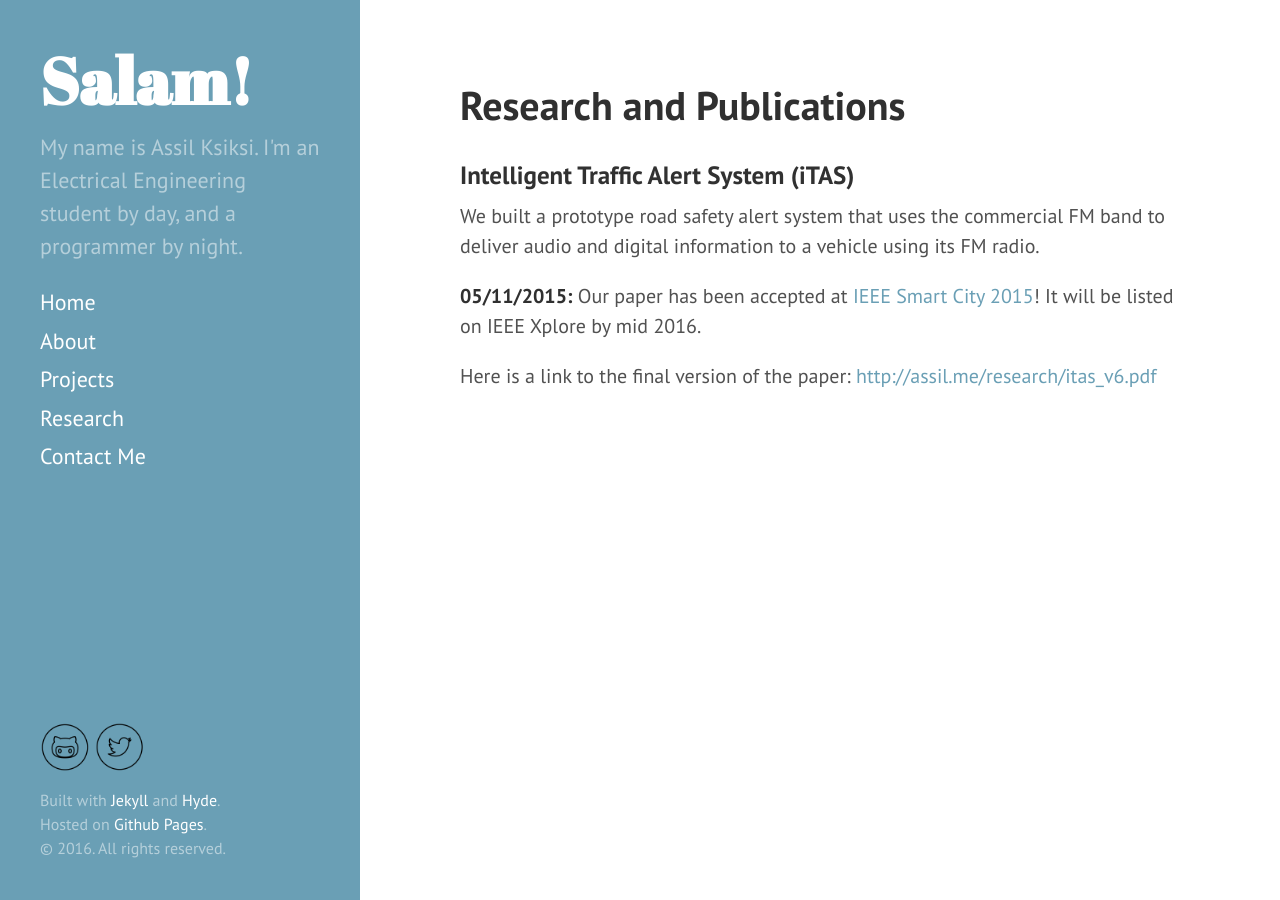
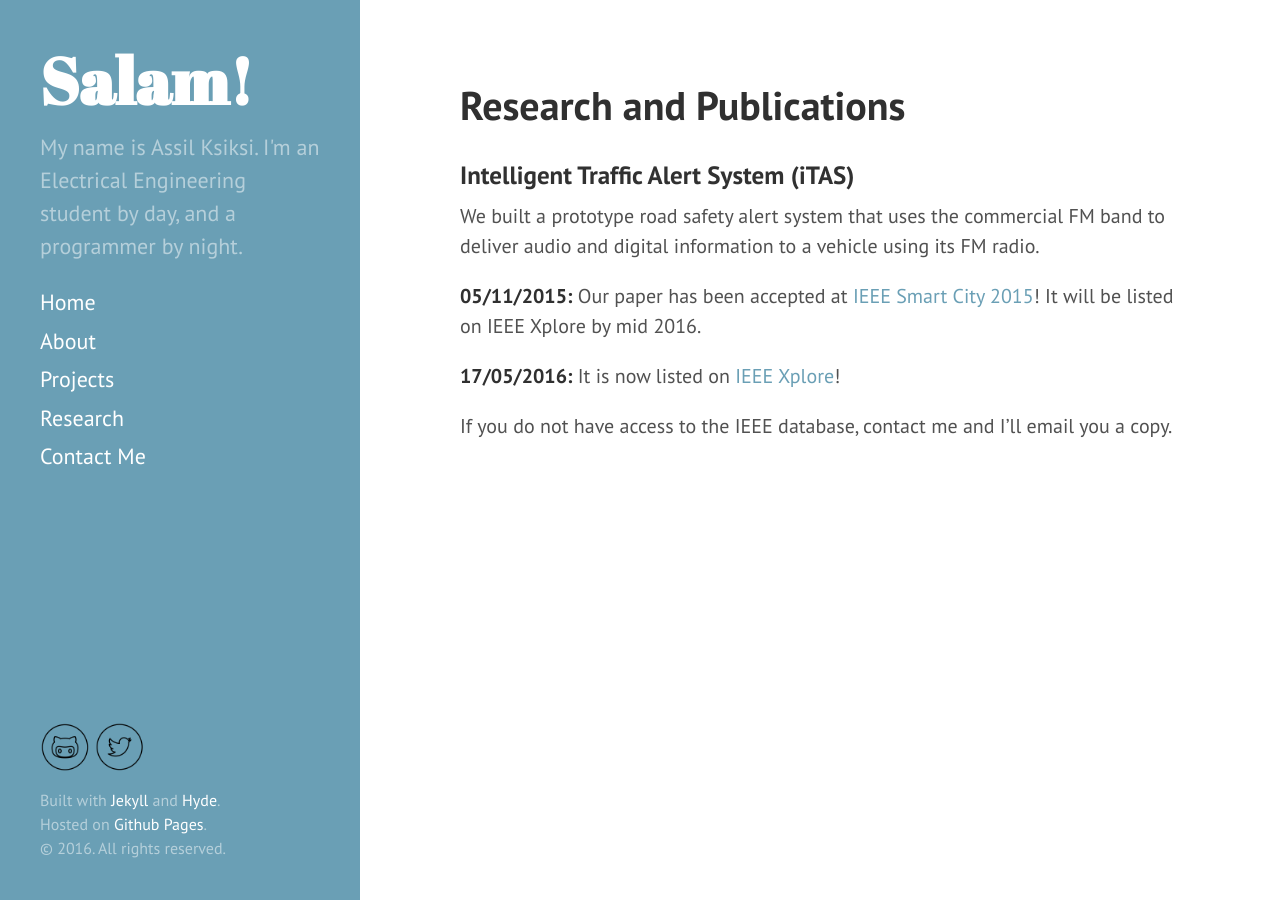
Before and after one commit to aksiksi/blog, a Jekyll site: the page built from research/index.md, in a window 1280 px wide. Built offline with Jekyll 4.4.1, drawn with Linux system fonts in a browser that asks for light colours.

Commit message:
Add link to paper on IEEE Xplore

```diff
--- a/research/index.md
+++ b/research/index.md
@@ -9,4 +9,6 @@ We built a prototype road safety alert system that uses the commercial FM band t
 
 **05/11/2015:** Our paper has been accepted at [IEEE Smart City 2015](http://umc.uestc.edu.cn/conference/SmartCity2015/index.php)! It will be listed on IEEE Xplore by mid 2016.
 
-Here is a link to the final version of the paper: <a href="{{ site.url }}research/itas_v6.pdf" target="_blank">{{ site.url }}research/itas_v6.pdf</a>
+**17/05/2016:** It is now listed on [IEEE Xplore](http://ieeexplore.ieee.org/xpl/articleDetails.jsp?arnumber=7463719)!
+
+If you do not have access to the IEEE database, contact me and I'll email you a copy.
```
